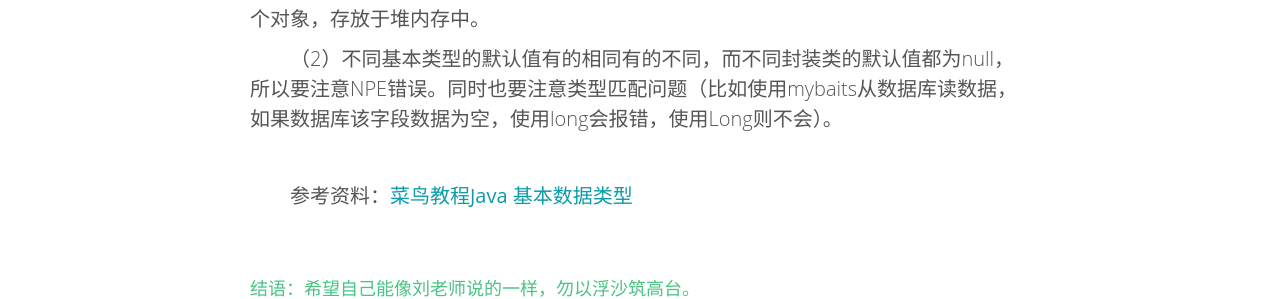
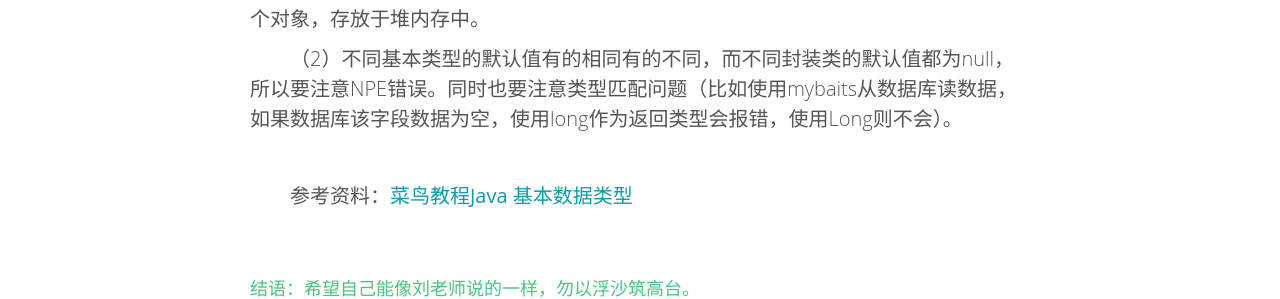
Before and after one commit to ProgramApeCrj/programapecrj.github.io, a Jekyll site: the page built from _posts/2018-01-15-java-based-01.html, in a window 1280 px wide. Shown: the part 1583-1882 px from the top of the page. Built offline with Jekyll 4.4.1, drawn with Linux system fonts in a browser that asks for light colours; comment, search, counter and statistics services are not loaded.

Commit message:
Update 2018-01-15-java-based-01.html

```diff
--- a/_posts/2018-01-15-java-based-01.html
+++ b/_posts/2018-01-15-java-based-01.html
@@ -37,7 +37,7 @@ title : Java基本数据类型（分类：Java基础）
 <h3>3.基本数据类型与对应封装类的区别？</h3>
 <p>（1）基本类型是放在栈中，直接存储值，所占的存储空间是不变的。而封装类是一个对象，存放于堆内存中。
 </p>
-<p>（2）不同基本类型的默认值有的相同有的不同，而不同封装类的默认值都为null，所以要注意NPE错误。同时也要注意类型匹配问题（比如使用mybaits从数据库读数据，如果数据库该字段数据为空，使用long会报错，使用Long则不会）。
+<p>（2）不同基本类型的默认值有的相同有的不同，而不同封装类的默认值都为null，所以要注意NPE错误。同时也要注意类型匹配问题（比如使用mybaits从数据库读数据，如果数据库该字段数据为空，使用long作为返回类型会报错，使用Long则不会）。
 </p>
 <br>
 
```
